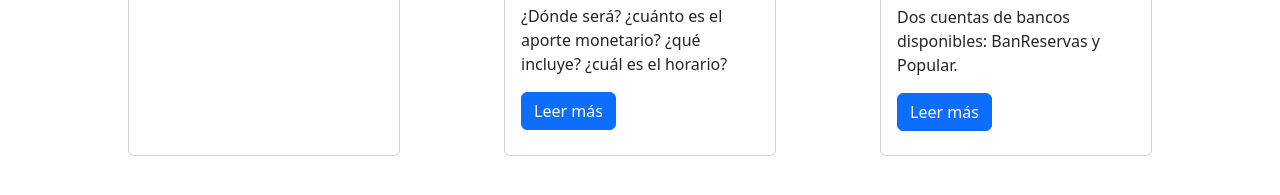
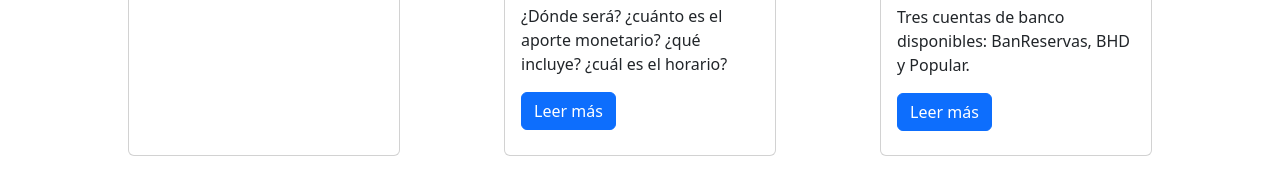
Before and after one commit to Metzly/metzly, a plain HTML site: page index.html in a window 1280 px wide. Shown: the part 523-718 px from the top of the page. Drawn offline with nearby package versions, Linux system fonts and the light colour scheme.

Commit message:
Update index.html
arreglos

```diff
--- a/index.html
+++ b/index.html
@@ -39,7 +39,7 @@
         <img src="multimedia/WhatsApp Image 2024-01-10 at 7.00.46 PM.jpeg" class="card-img-top" alt="...">
         <div class="card-body">
           <h5 class="card-title">Cuentas bancarias</h5>
-          <p class="card-text">Dos cuentas de bancos disponibles: BanReservas y Popular.</p>
+          <p class="card-text">Tres cuentas de banco disponibles: BanReservas, BHD y Popular.</p>
           <h2 class="btn btn-primary" id="info2">Leer más</h2>
         </div>
       </div>
```
